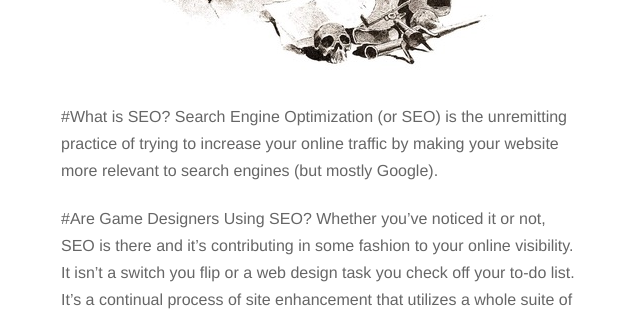
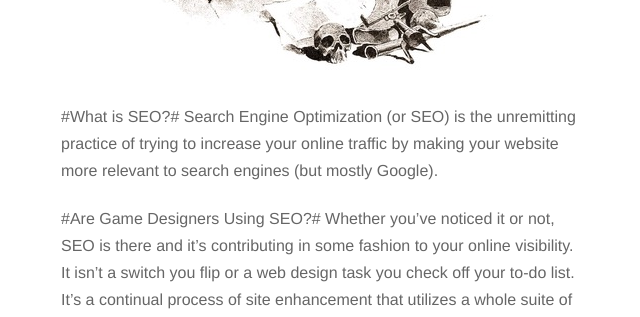
Before and after one commit to FantasyRobotFighter/fantasyrobotfighter.github.io, a Jekyll site: the page built from _posts/2019-05-04-SEO-for-indie-game-designers.md, in a window 1280 px wide and 1400 px high, scrolled down 575 px. Shown: the part 152-469 px from the top of the window, without its empty margins (319-959 px from the left). Built offline with Jekyll 4.4.1, drawn with Linux system fonts in a browser that asks for light colours; nearby versions of some CDN libraries; comment, search, counter and statistics services are not loaded; some of the changed text lies outside the part shown.

```diff
--- a/_posts/2019-05-04-SEO-for-indie-game-designers.md
+++ b/_posts/2019-05-04-SEO-for-indie-game-designers.md
@@ -6,20 +6,20 @@ description: What is SEO and why aren't independent RPG designers talking about
 
 ![Study - Paul Avril](https://fantasyrobotfighter.github.io/assets/images/Study.jpg)
 
-#What is SEO?
+#What is SEO?#
 Search Engine Optimization (or SEO) is the unremitting practice of trying to increase your online traffic by making your website more relevant to search engines (but mostly Google).
 
-#Are Game Designers Using SEO?
+#Are Game Designers Using SEO?#
 Whether you've noticed it or not, SEO is there and it's contributing in some fashion to your online visibility. It isn't a switch you flip or a web design task you check off your to-do list. It's a continual process of site enhancement that utilizes a whole suite of analytics tools. In fact, Entire jobs are dedicated to optimizing websites for search because the competition is tough and the rules are constantly changing. It's also something I'm not seeing a lot of indie game designers talk about. This may be because they either feel overwhelmed by it, do not believe it will bring them any new business, or just simply don't have enough knowledge to make an assessment. Very recently a group of independent game publishers conglomerated their marketing tips and tricks into a really [helpful article](https://medium.com/@davidcollins562/ttrpg-marketing-q-a-2e246625ec66) packed with great thoughts and ideas and yet and not one of them mentioned SEO. This was a little odd to see (or not see) as it gives the impression most indie publishers rely almost exclusively on a social media presence and attending conventions to market their goods. Obviously, these methods are key to getting your stuff out in front of customers but it seems like most game designers don't feel search engine optimization is worth the investment of time and energy.
 
 The truth is a small business barely has any time available to keep up with SEO, let alone sit down and learn how it works. And why compete in a space controlled by giants? Most probably feel that their measly "keywords" will ever amount enough to rank with the big players. The truth is that SEO can definitely be worth the effort no matter who you are. When you decided to design an RPG you knew there were giants out there to contend with, but you took up the task anyway. My goal here will be to drop some practical application on anyone who may be interested in this topic and wants to learn a bit about using it to their advantage. I'll be applying my own knowledge to this blog and we'll see how things go.
 
 I'll stop here and also add that I am by no means an expert on how you should run and manage your business. There is no absolute way to do things and many people can be successful without SEO. I personally get irritated when people take their own experiences and turn them into a "how-to-succeed" formula. Every person, product, website, and goal is different and unique. I am not presumptuous enough to declare I have all the answers or even a fraction of them. The best thing to do is learn what you can and don't be afraid to experiment. That's what this series of blog posts will be about. Experimenting with SEO with an emphasis on indie tabletop role-playing game design.
 
-#Deconstructing A Google Search Query
+#Deconstructing A Google Search Query#
 So where to start? Let's begin with the most basic of concepts. The Google search. I typed "What is a role-playing game?" into Google and took a look a the results. Why did I search with a question and not a single word or phrase? Because it's how most people wanting to learn more about a particular topic will perform their searches. It is also because voice searching is on the rise and queries in the form of questions is the best thing to start optimizing for. Let's take a look at the results.
 
-[![What is a role-playing game?](assets/images/QueryThumb.jpg)](https://www.fantasyrobotfighter.com/assets/images/Google-WhatIsARolePlayingGame.png)
+[![What is a role-playing game?](/assets/images/QueryThumb.jpg)](https://www.fantasyrobotfighter.com/assets/images/Google-WhatIsARolePlayingGame.png)
 
 There's a bit to unpack here. Search results are definitely not what they used to be, but that's a good thing. There are more opportunities on this page than ever before. Please note that these results could change on a daily basis (which is why I nabbed a screens shot for reference). Searching this topic a week, month or year from now will very likely yield totally different results.
 
@@ -31,7 +31,7 @@ After the PAA is some relevant news stories and then a link to a YouTube video.
 
 To the right of the results is the Google Knowledge panel. They work very similar to snippets in that Google decides what is most relevant to display there. In this case, it's another win for Wikipedia. However, Knowledge panels are also used to display information about local businesses and that is something a brick-and-mortar business owner can take advantage of. If you're a local business and you have not created a Google My Business account so that your store's data appears in the Google knowledge panel, then you are very likely missing out on some serious search conversion. People have come to expect legit businesses to show up on the right-hand side of their searches, complete with hours of business, contact info, address, and photos of the establishment. It's free, easy, and takes very little time to get started. Every brick and mortar business owner should do this.
 
-#Wrapping Up
+#Wrapping Up#
 So that pretty much deconstructs the page. This post is pretty long so I'll wrap it up here for now. One final thing I want to mention though is how curious it is that we see absolutely none of the major tabletop RPG publishers sitting on this page of results. No Wizards of the Coast, Modiphius, Fantasy Flight games or even Pelgrane Press have appeared to have made an attempt to cash in on this query. I really couldn't tell you for certain why. I can only speculate that they either are not interested in incorporating this search as a strategy into their marketing plan or they may not be giving this level of SEO (or SEM) much thought. But looking at the results we do get, it doesn't seem like it would be hard for someone else to move in and try to capitalize a bit on this search query.
 
 In my next post on SEO, I'll be plucking the Medium article that appeared in our results and picking it apart to talk about which meta tags are the best to use and why keywords are worthless. This only scratches the surface of SEO but it's a great place to start and it helps Google start defining your content to weigh it for relevance. Thanks for reading and feel free to reach out to me on [Twitter](https://twitter.com/FantasyBotFight) and ask me a question or let me know about your own experiences with search optimization.
```
